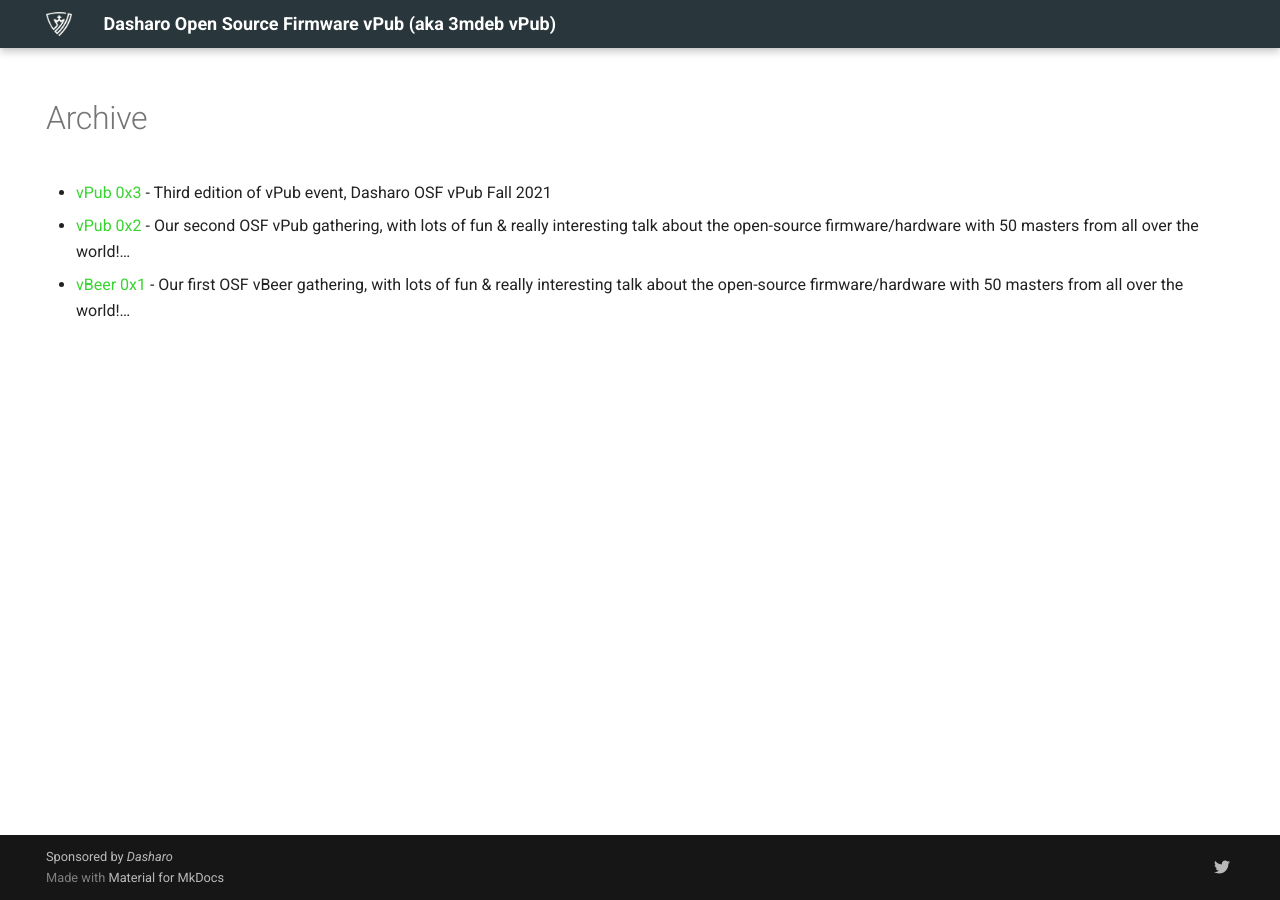
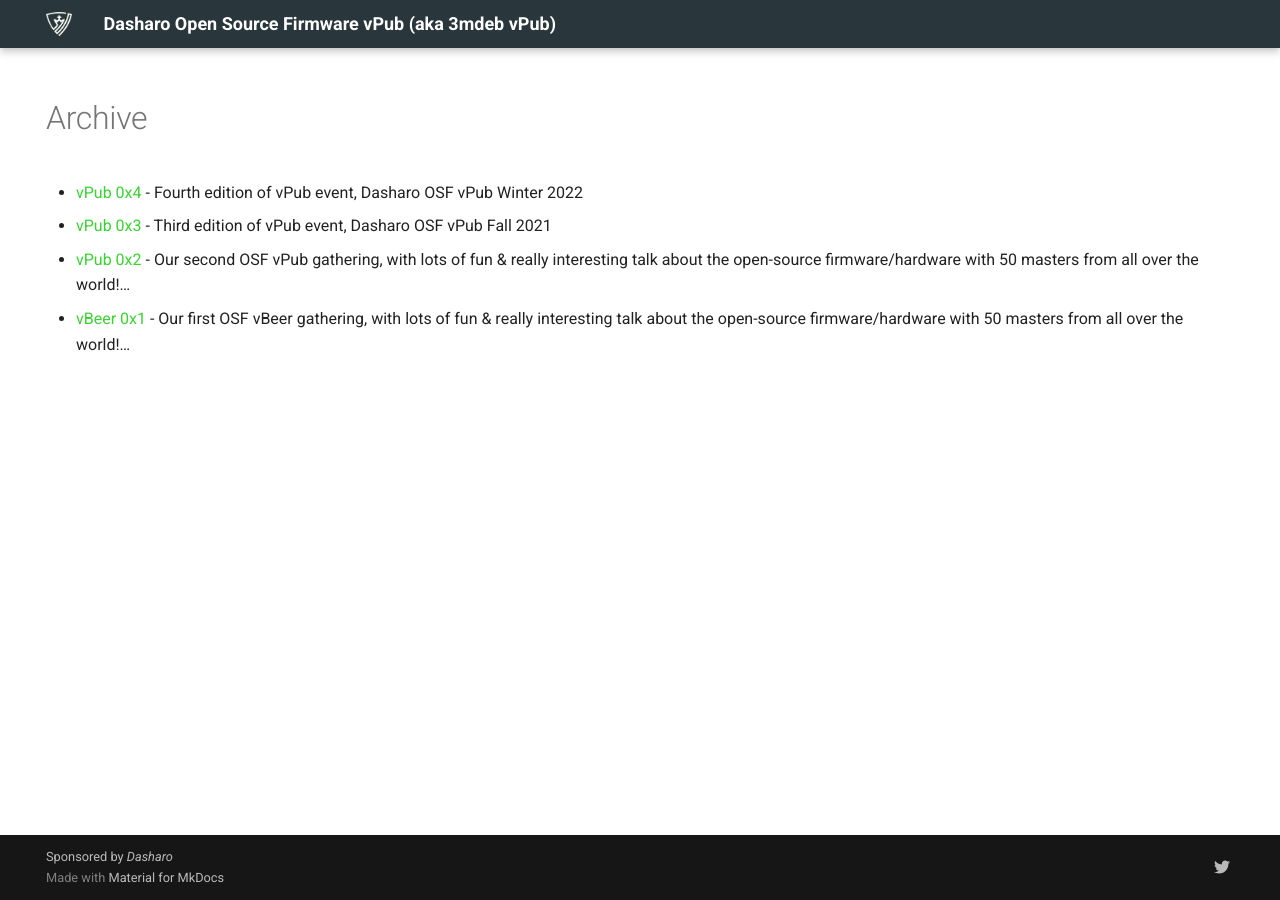
Before and after one commit to Dasharo/vpub, an MkDocs documentation site: the page built from docs/archive.md, in a window 1280 px wide. Built offline with MkDocs 1.6.1 and Material for MkDocs 9.7.7, drawn with Linux system fonts in a browser that asks for light colours.

Commit message:
Index: archived vPub 0x4

```diff
--- a/docs/archive.md
+++ b/docs/archive.md
@@ -6,6 +6,8 @@
 
 # Archive
 
+* [vPub 0x4](archive/vpub-0x4.md) - Fourth edition of vPub event, Dasharo OSF
+  vPub Winter 2022
 * [vPub 0x3](archive/vpub-0x3.md) - Third edition of vPub event, Dasharo OSF
   vPub Fall 2021
 * [vPub 0x2](archive/vpub-0x2.md) - Our second OSF vPub gathering, with lots of
```
